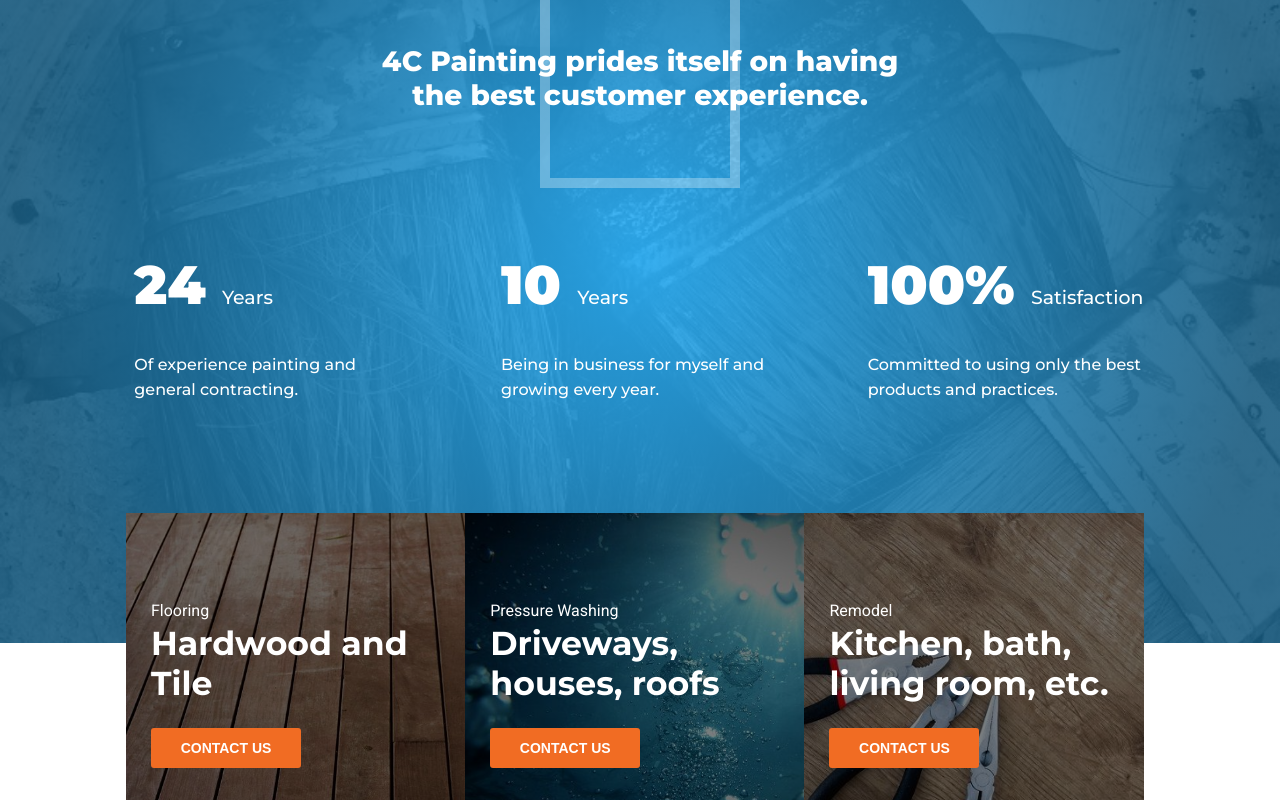
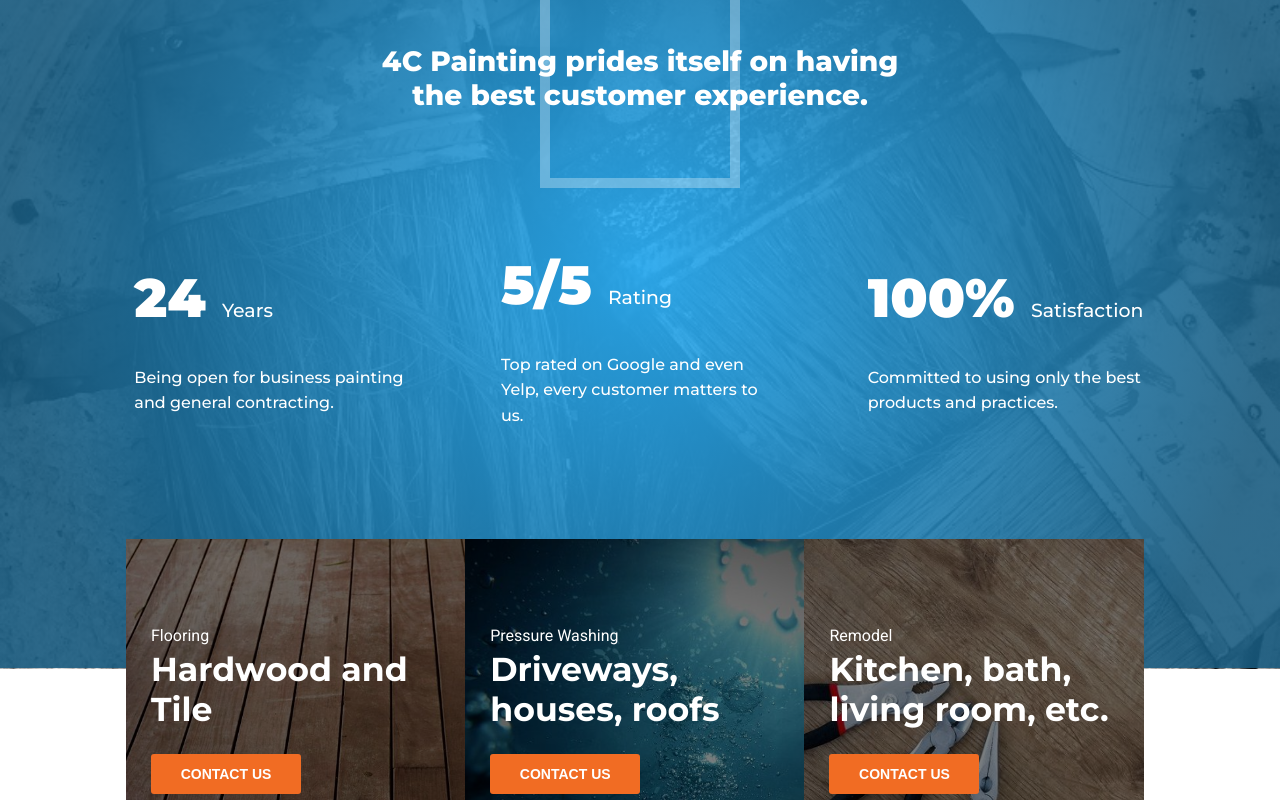
Before and after one commit to OakHarbor/4c-C-Painting, a plain HTML site: page index.html in a window 1280 px wide. Shown: the part 2000-2800 px from the top of the page. Drawn offline with nearby package versions, Linux system fonts and the light colour scheme.

Commit message:
chnaged wording

```diff
--- a/index.html
+++ b/index.html
@@ -74,7 +74,7 @@
                 <h1 id="home-h">Commercial And Residential Painting Contractors</h1>
 
                 <h2 id="home-p">We provide professional painting services, general contracting,
-                    water and fire damage repair, and everything in between for Battlegrounds, WA and the surrounding area.</h2>
+                    water and fire damage repair, and everything in between for Battleground, WA and the surrounding area.</h2>
 
                 <button class="button-solid quote-button" onclick="location.href='html/contact.html'" type="button">
                     GET A FREE QUOTE</button>
@@ -214,11 +214,11 @@
             <div class="why-item-container">
                 <div class="why-item container">
                     <p>24 <span>Years</span></p>
-                    <h3>Of experience painting and general contracting. </h3>
+                    <h3>Being open for business painting and general contracting. </h3>
                 </div>
                 <div class="why-item container">
-                    <p>10 <span>Years</span></p>
-                    <h3>Being in business for myself and growing every year.</h3>
+                    <p>5/5 <span>Rating</span></p>
+                    <h3>Top rated on Google and even Yelp, every customer matters to us.</h3>
                 </div>
                 <div class="why-item container">
                     <p>100% <span>Satisfaction</span></p>
```
